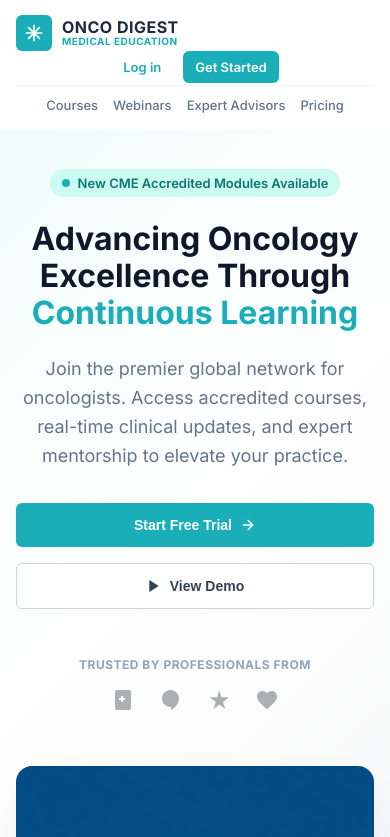
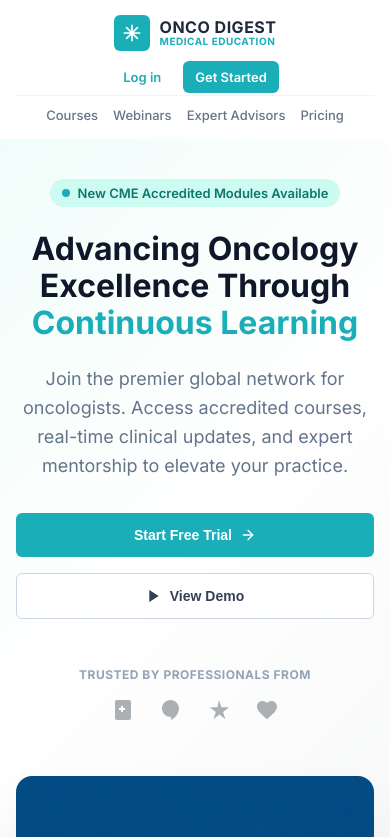
Before and after one commit to parth-kadiya/OncoDigest, a plain HTML site: page index.html in a window 390 px wide. Shown: the top 837 px of the page. Drawn offline with Linux system fonts and the light colour scheme.

Commit message:
Update UI

```diff
--- a/media.css
+++ b/media.css
@@ -120,23 +120,27 @@
         display: flex;
         flex-direction: row;
         flex-wrap: wrap;
-    justify-content: space-between;
+        justify-content: center;  /* <-- LOGO CENTER ALIGN */
         align-items: center;
-    gap: 0px; /* Gap ko 0 kar diya taki lines ekdum paas aa jayein */
+        gap: 0px;
     }
 
 /* Logo ko Order 1 (Sabse pehle) */
 .logo {
         order: 1;
-    flex-grow: 0; /* Logo failna nahi chahiye */
+        width: 100%;              /* <-- Full row cover karega */
+        display: flex;
+        justify-content: center;  /* <-- Image ko center karega */
+        flex-grow: 0;
+        margin-bottom: 10px;
     }
 
 /* Auth Buttons ko Order 2 (Logo ke baad right side) */
  .nav-auth {
         order: 2;
-    width: auto;  /* Full width nahi chahiye, sirf buttons jitni jagah le */
-    justify-content: flex-end; /* Right side align */
-    gap: 10px;    /* Buttons ke beech ka gap */
+        width: auto;
+        justify-content: flex-end;
+        gap: 10px;
     }
 
 /* Login link aur Button ki size adjust (Mobile ke liye thoda chota) */
```
Lines whose indentation alone changed are shown as unchanged.
